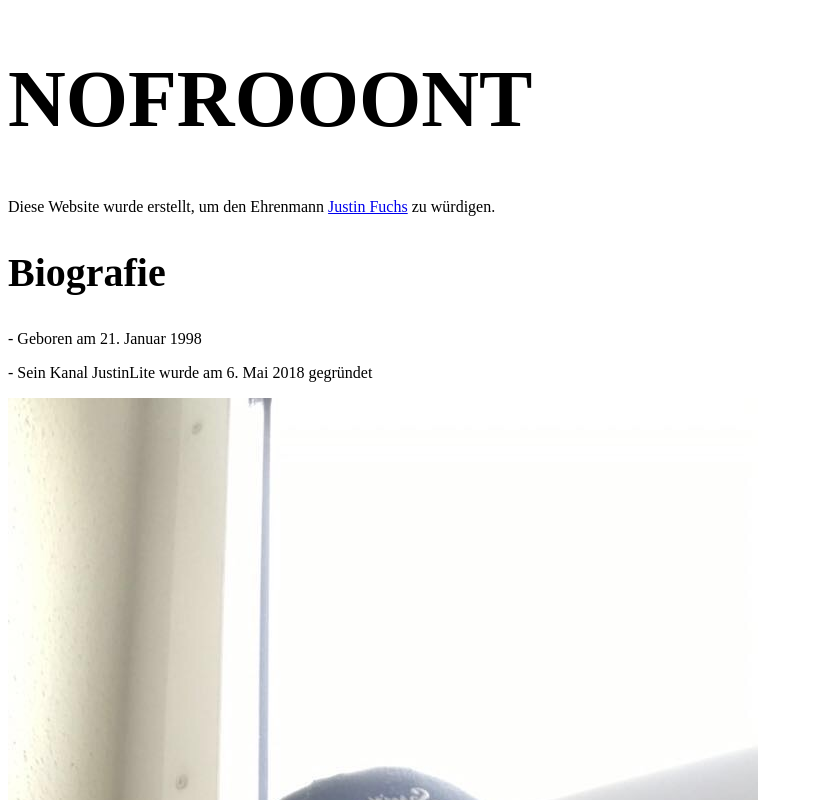
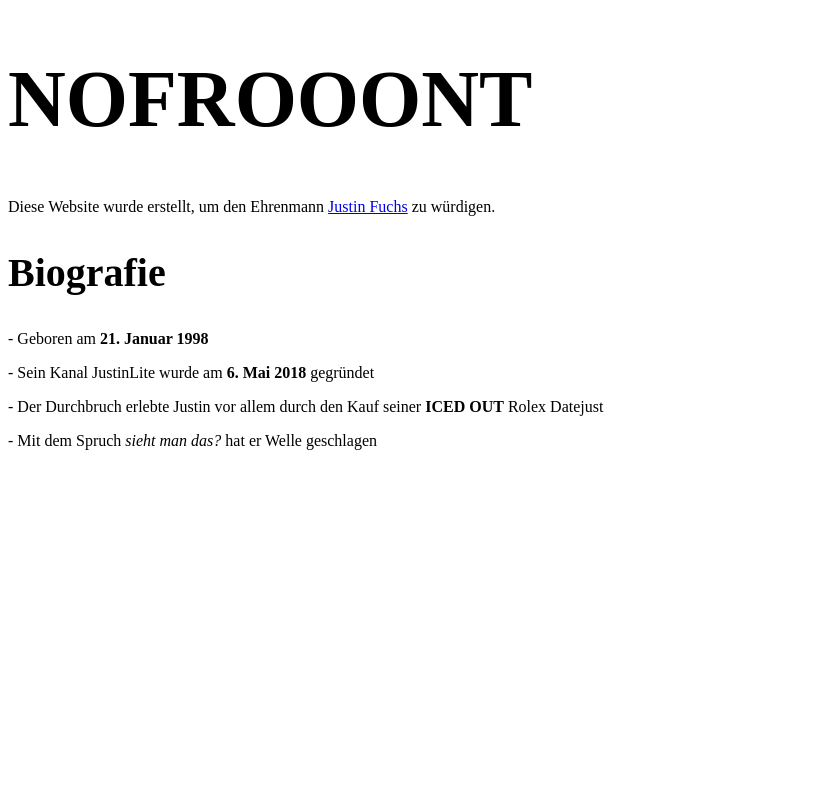
Before and after one commit to seanbutz/seanbutz.github.io, a plain HTML site: page index.html in a window 1280 px wide. Shown: the top 800 px of the page, without its empty margins (0-813 px from the left). Drawn offline with Linux system fonts and the light colour scheme.

Commit message:
justin updated

```diff
--- a/index.html
+++ b/index.html
@@ -7,8 +7,10 @@
 <h1 style="font-size:80px;">NOFROOONT</h1>
 <p>Diese Website wurde erstellt, um den Ehrenmann <a target=_blank href=https://www.youtube.com/channel/UClkZ3VjIiEcW0iiQsI2VCzQ>Justin Fuchs</a> zu würdigen.</p>
 <h2 style="font-size:40px;">Biografie</h2>
-<p>- Geboren am 21. Januar 1998</p>
-<p>- Sein Kanal JustinLite wurde am 6. Mai 2018 gegründet</p>
-<img src="github.JPG" alt="✌️✌️">
+<p>- Geboren am <b>21. Januar 1998</b></p>
+<p>- Sein Kanal JustinLite wurde am <b>6. Mai 2018</b> gegründet</p>
+<p>- Der Durchbruch erlebte Justin vor allem durch den Kauf seiner <b>ICED OUT</b> Rolex Datejust</p>
+<p>- Mit dem Spruch <i>sieht man das?</i> hat er Welle geschlagen</p>
+
 </body>
 </html>
```
